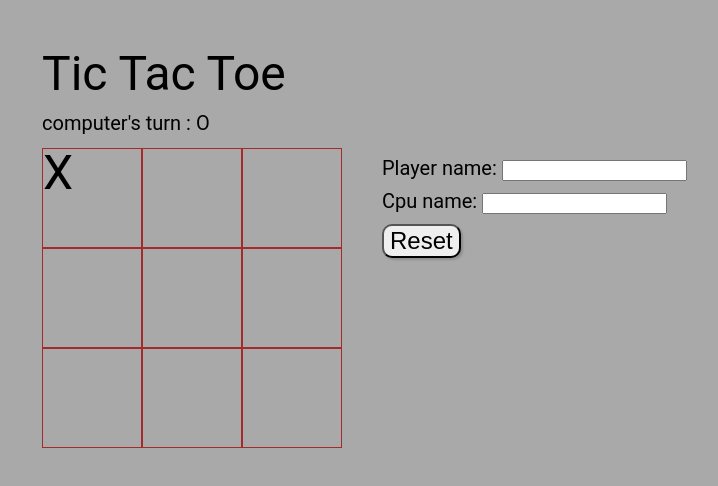
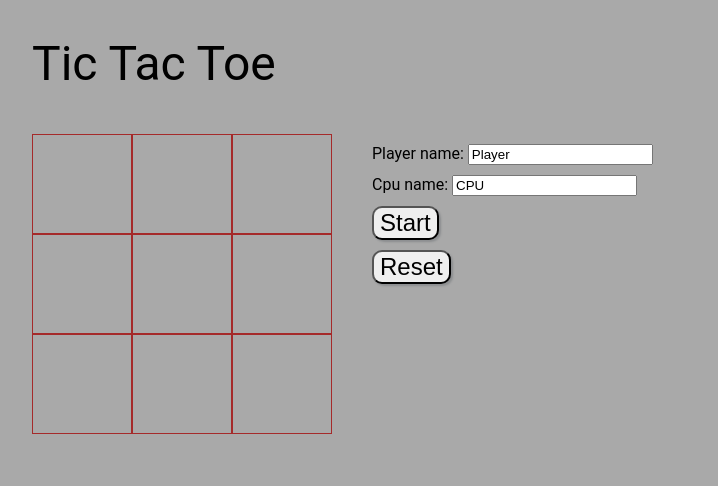
Before and after one commit to fomosort/tictactoe, a plain HTML site: page index.html in a window 1280 px wide. Both pictures are taken after a click on the element 100 px from the left and 198 px from the top of the page. Shown: the whole page, without its empty margins (8-726 px from the left). Drawn offline with Linux system fonts and the light colour scheme.

Commit message:
Fix reset button to work, setting name works

```diff
--- a/index.html
+++ b/index.html
@@ -27,14 +27,17 @@
         <form action="" method="get">
             <div>
                 <label for="player-name">Player name:</label>
-                <input type="text" name="player-name" id="player-name">
+                <input type="text" name="player-name" id="player-name" value="Player">
 
             </div>
             <div>
                 <label for="cpu-name">Cpu name:</label>
-                <input type="text" name="cpu-name" id="cpu-name">
+                <input type="text" name="cpu-name" id="cpu-name" value="CPU">
             </div>
         </form>
+        <div>
+            <button id="start">Start</button>
+        </div>
         <div>
             <button id="reset">Reset</button>
         </div>
--- a/script.js
+++ b/script.js
@@ -1,6 +1,6 @@
 //Gameboard module
 const gameBoard = (() => {
-  const board = [
+  let board = [
     [" ", " ", " "],
     [" ", " ", " "],
     [" ", " ", " "],
@@ -10,20 +10,36 @@ const gameBoard = (() => {
     board[row][column] = pieceXO;
   };
 
+  const resetBoard = () => {
+    board = [
+      [" ", " ", " "],
+      [" ", " ", " "],
+      [" ", " ", " "],
+    ];
+  };
+
   //TODO:use an alternative logic to check if empty
-  const checkOccupied = (row, column) => {
-    const isOkayToMove = board[row][column] === " ";
+  const checkOccupied = (row, column, piece1, piece2) => {
+    console.log(board[row][column]);
+    const isOkayToMove =
+      board[row][column] !== piece1 && board[row][column] !== piece2;
+    console.log(isOkayToMove);
     return isOkayToMove;
   };
 
-  return { board, updateBoard, checkOccupied };
+  return { board, updateBoard, checkOccupied, resetBoard };
 })();
 
-const displayController = ((board) => {
+const displayController = (() => {
   const boardElem = document.getElementById("board");
   const allSquares = document.querySelectorAll(".square");
   const messageElem = document.getElementById("message");
   const turnDisplayElem = document.getElementById("player-turn");
+  const buttonReset = document.querySelector("button#reset");
+  const buttonStart = document.querySelector("button#start");
+  const playerName = document.querySelector("input#player-name");
+  const cpuName = document.querySelector("input#cpu-name");
+
   const initBoardHTML = (board) => {
     for (i = 0; i < allSquares.length; i++) {
       allSquares[i].textContent = board.flat()[i];
@@ -51,12 +67,30 @@ const displayController = ((board) => {
     const positionToMove = [this.getAttribute("row"), this.getAttribute("col")];
     gameController.makePlayerPlayPiece(positionToMove);
   };
+
+  const resetGame = () => {
+    playerName.value = "player";
+    cpuName.value = "cpu";
+    messageElem.textContent = "";
+    turnDisplayElem.textContent = "";
+    gameController.resetGame();
+  };
+  const startGame = () => {
+    gameController.initGame(playerName.value, cpuName.value);
+  };
+
   // #endregion
 
   // #region Event Listeners
-  allSquares.forEach((square) =>
-    square.addEventListener("click", clickHandlerAddPiece)
-  );
+  const initEventListeners = () => {
+    allSquares.forEach((square) =>
+      square.addEventListener("click", clickHandlerAddPiece)
+    );
+
+    buttonReset.addEventListener("click", resetGame);
+    buttonStart.addEventListener("click", startGame);
+  };
+
   // #endregion
 
   return {
@@ -67,18 +101,34 @@ const displayController = ((board) => {
     allSquares,
     messageElem,
     turnDisplayElem,
+    initEventListeners,
   };
-})(board);
+})();
 
 const gameController = (() => {
+  let maxTurns;
+  let currentTurn;
+  let humanPlayer;
+  let cpuPlayer;
+  let currentPlayer;
 
-    let maxTurns
-    let currentTurn
-    let humanPlayer
-    let cpuPlayer
-    let currentPlayer
+  const initGame = (playerName = "player", cpuName = "cpu") => {
+    gameBoard.board = [
+      [" ", " ", " "],
+      [" ", " ", " "],
+      [" ", " ", " "],
+    ];
+    displayController.initBoardHTML(gameBoard.board);
+    maxTurns = gameBoard.board.flat().length;
+    currentTurn = 1;
+    humanPlayer = Player("X", playerName);
+    cpuPlayer = Player("O", cpuName);
+    console.log(humanPlayer);
+    currentPlayer = humanPlayer;
+  };
+  //   initGame();
 
-    const Player = (piece, playerName) => {
+  const Player = (piece, playerName) => {
     const info = {
       playerName,
       score: 0,
@@ -87,7 +137,13 @@ const gameController = (() => {
 
     //Returns true if piece is played, false if not played
     const playPiece = (playPosition) => {
-      if (gameBoard.checkOccupied(...playPosition)) {
+      if (
+        gameBoard.checkOccupied(
+          ...playPosition,
+          humanPlayer.info.pieceType,
+          cpuPlayer.info.pieceType
+        )
+      ) {
         gameBoard.updateBoard(...playPosition, info.pieceType);
         displayController.updateBoardHTML(...playPosition, info.pieceType);
 
@@ -104,22 +160,7 @@ const gameController = (() => {
     };
     return { info, playPiece };
   };
-
-  const initGame = () => {
-    gameBoard.board = [
-      [" ", " ", " "],
-      [" ", " ", " "],
-      [" ", " ", " "],
-    ];
-    displayController.initBoardHTML(gameBoard.board);
-     maxTurns = gameBoard.board.flat().length;
-     currentTurn = 1;
-
-     humanPlayer = Player("X", "human");
-     cpuPlayer = Player("O", "computer");
-     currentPlayer = humanPlayer;
-  };
-  initGame();
+  displayController.initEventListeners();
 
   const changeCurrentPlayer = () => {
     currentPlayer = currentPlayer === humanPlayer ? cpuPlayer : humanPlayer;
@@ -156,13 +197,20 @@ const gameController = (() => {
       );
 
     //TODO: freeze all game functions
-    //TODO: ask if should reset game
   };
   const resetGame = () => {
+    gameBoard.board = [
+        [" ", " ", " "],
+        [" ", " ", " "], mo
+        [" ", " ", " "],
+      ]
+    gameBoard.resetBoard();
+
+    console.log(gameBoard.board);
     initGame();
   };
 
-  return { makePlayerPlayPiece };
+  return { makePlayerPlayPiece, resetGame, initGame };
 })();
 
 const checkWinner = (board, currentPiece) => {
--- a/style.css
+++ b/style.css
@@ -56,9 +56,9 @@ table {
 body{
     font-family: system-ui, "Segoe UI", Roboto, Helvetica, Arial, sans-serif, "Apple Color Emoji", "Segoe UI Emoji", "Segoe UI Symbol";
     font-family: 'Roboto', sans-serif;
-    font-size: 20px;
+    font-size: 16px;
     background-color: darkgray;
-    padding: 50px;
+    padding: 40px;
 }
 
 h1{
```
